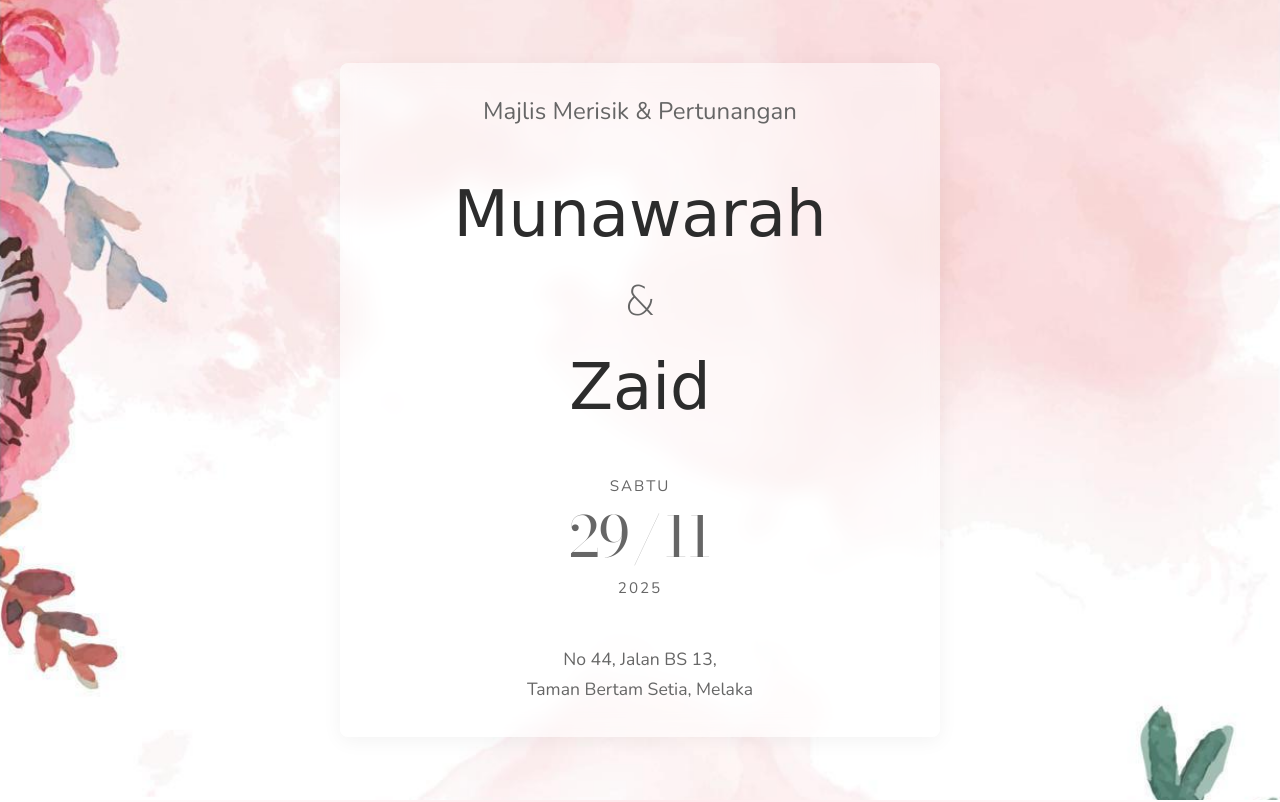
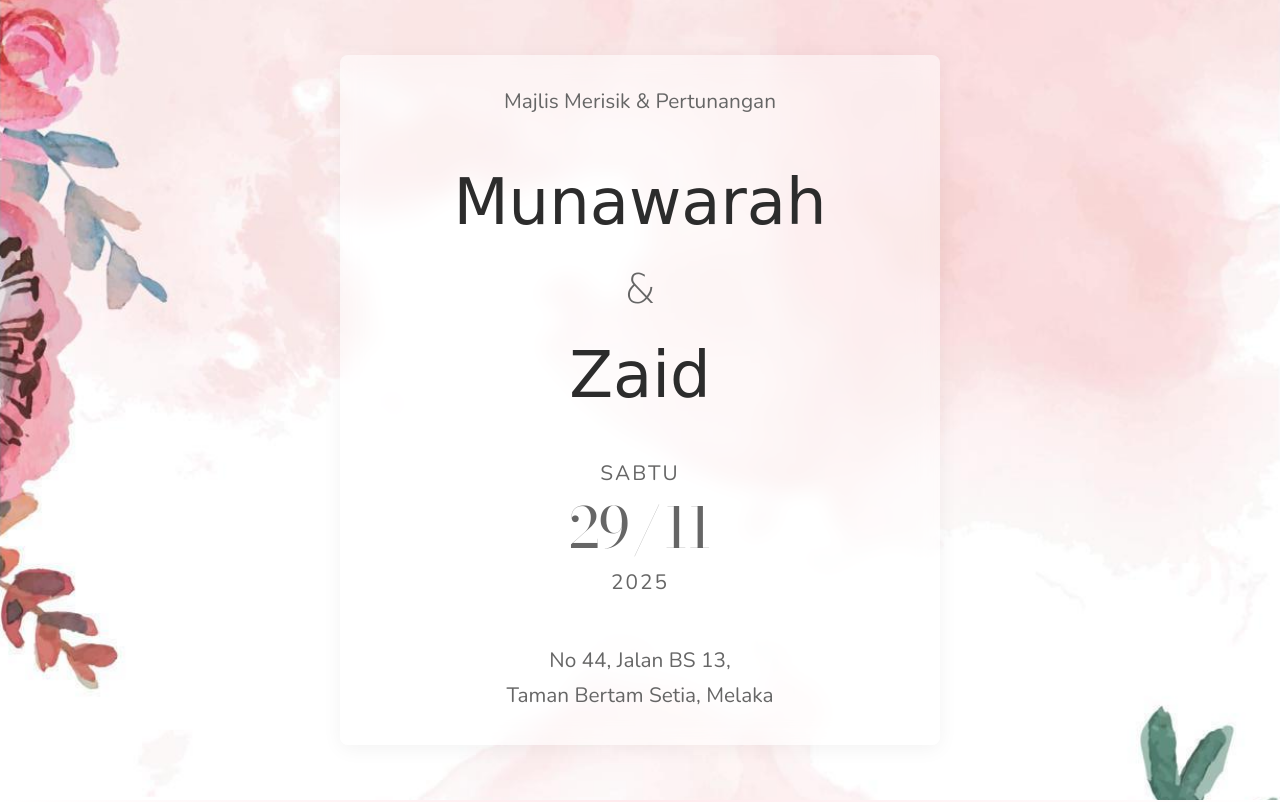
Before and after one commit to zaidhuda/tunang, a plain HTML site: page index.html in a window 1280 px wide. Shown: the top 802 px of the page. Drawn offline with nearby package versions, Linux system fonts and the light colour scheme; a web font is replaced by a local one.

Commit message:
standardize font size in landing page

```diff
--- a/script.js
+++ b/script.js
@@ -65,7 +65,7 @@ function downloadCalendar() {
     const eventTitle = 'Majlis Merisik & Pertunangan - Muna & Zaid';
     const eventDate = '20251129'; // November 29, 2025
     const startTime = '140000'; // 2:00 PM
-    const endTime = '180000'; // 6:00 PM
+    const endTime = '160000'; // 4:00 PM
     const location = 'No 44, Jalan BS 13, Taman Bertam Setia, Melaka';
 
     const description = `Majlis Merisik & Pertunangan
--- a/styles.css
+++ b/styles.css
@@ -122,7 +122,7 @@ body {
 .date-day,
 .date-year {
     font-weight: 400;
-    font-size: 0.85rem;
+    font-size: 1rem;
     text-transform: uppercase;
     color: #666;
     letter-spacing: 2px;
@@ -170,7 +170,7 @@ body {
 .landing-location {
     font-family: 'Nunito', sans-serif;
     font-weight: 300;
-    font-size: 0.95rem;
+    font-size: 1rem;
     color: #666;
     margin-top: 1rem;
     line-height: 1.7;
@@ -585,9 +585,13 @@ body {
         font-size: 1.1rem;
     }
 
+    .date-day,
+    .date-year {
+        font-size: 1.1rem;
+    }
 
     .landing-location {
-        font-size: 1rem;
+        font-size: 1.1rem;
     }
 
     .host-name,
@@ -624,7 +628,7 @@ body {
     }
 
     .event-title {
-        font-size: 1.5rem;
+        font-size: 1.3rem;
         margin-bottom: 3rem;
     }
 
@@ -659,7 +663,7 @@ body {
 
     .date-day,
     .date-year {
-        font-size: 0.95rem;
+        font-size: 1.3rem;
     }
 
     .date-main {
@@ -672,7 +676,7 @@ body {
     }
 
     .landing-location {
-        font-size: 1.1rem;
+        font-size: 1.3rem;
     }
 
     .hosts-section,
```
